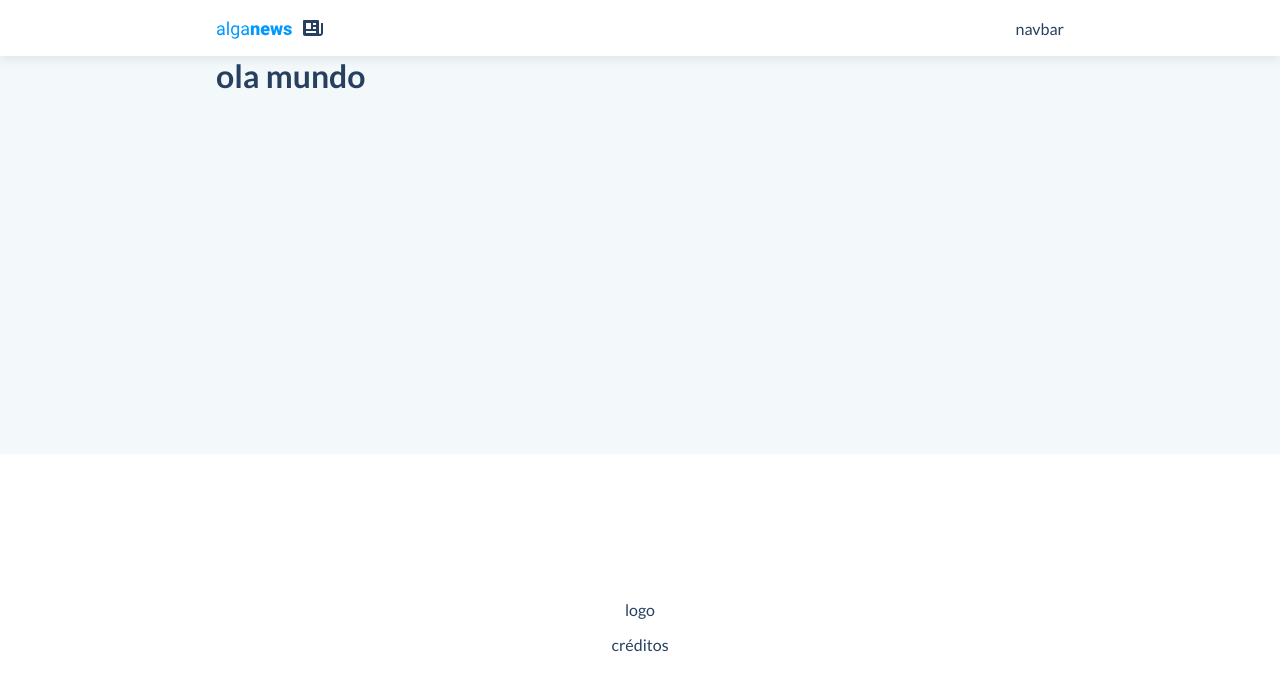
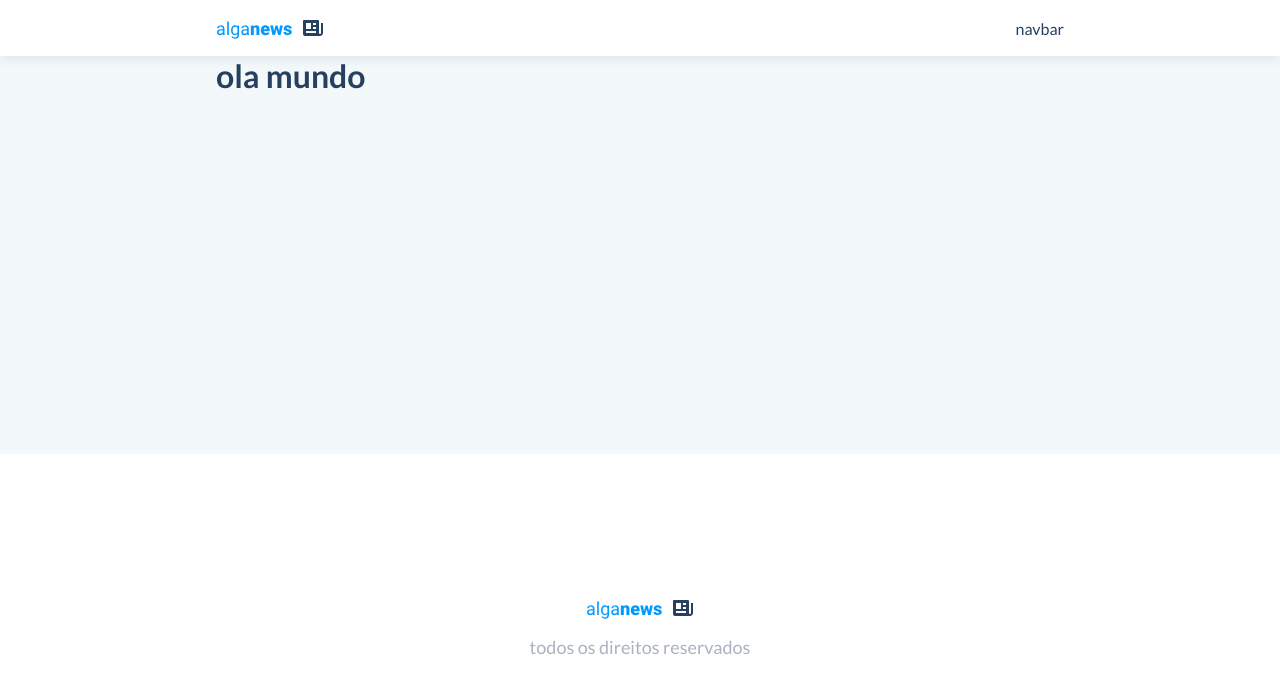
Before and after one commit to dvsilva/algaworks-especialista-react, a Next.js app in the folder projetos/section_11/alganews-blog/: page /teste in a window 1280 px wide. Shown: the top 692 px of the page. Built offline with nearby package versions, Linux system fonts and the light colour scheme.

Commit message:
aula 11.15

```diff
--- a/projetos/section_11/alganews-blog/components/Footer.tsx
+++ b/projetos/section_11/alganews-blog/components/Footer.tsx
@@ -1,13 +1,14 @@
 import styled from "styled-components";
 import { transparentize } from "polished";
 import { FOOTER_HEIGHT } from "../_constants";
+import Logo from "./Logo";
 
 export default function Footer(props: any) {
   return (
     <Wrapper>
       <Container>
-        <span>logo</span>
-        <span>créditos</span>
+        <Logo />
+        <Credits>todos os direitos reservados</Credits>
       </Container>
     </Wrapper>
   );
@@ -31,3 +32,8 @@ const Container = styled.div`
   margin: auto;
   height: 100%;
 `;
+
+const Credits = styled.p`
+  font-size: 18px;
+  color: ${(p) => transparentize(0.6, p.theme.activeElementForeground)};
+`;
```
